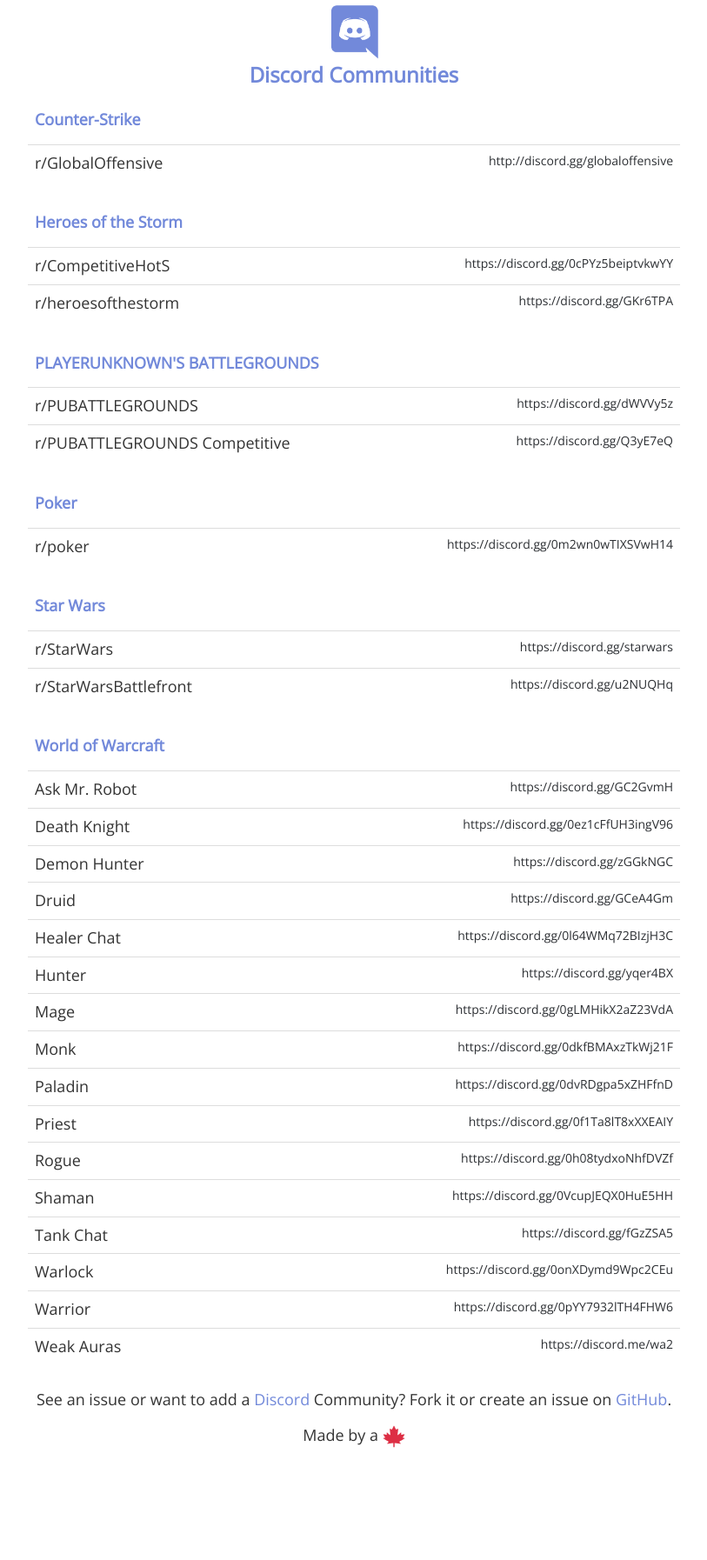
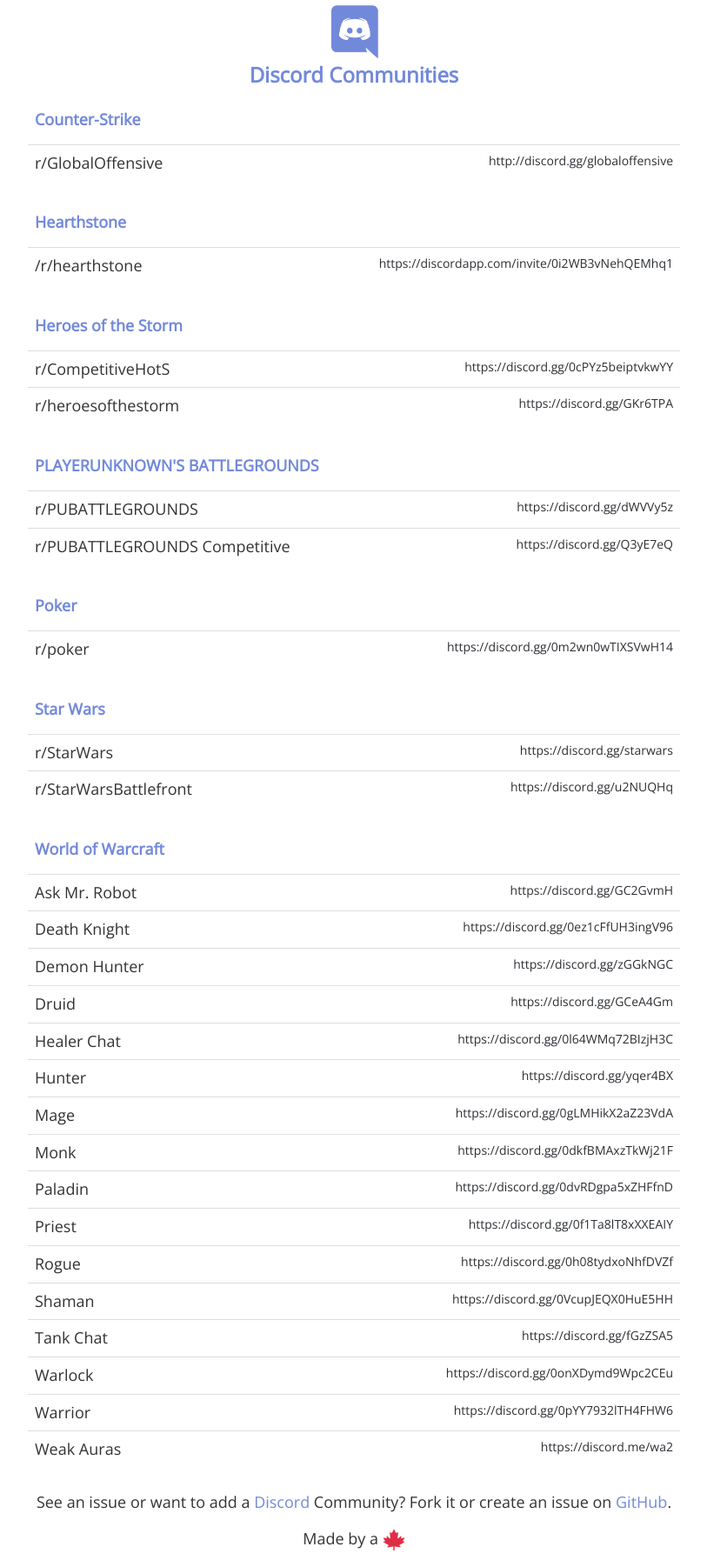
Before and after one commit to strattondev/discordcommunities, a Jekyll site: the page built from index.html, in a window 1280 px wide. Shown: the whole page at 87% size, without its empty margins (233-1046 px from the left). Built offline with Jekyll 4.4.1, drawn with Linux system fonts in a browser that asks for light colours; before the commit the page ends 1675 px from its top, so only the background shows below that.

Commit message:
Added Hearthstone (#4)

```diff
--- a/_data/communities.yml
+++ b/_data/communities.yml
@@ -1,6 +1,10 @@
 - id: csgo
   title: Counter-Strike
   website: http://blog.counter-strike.net
+
+- id: hearthstone
+  title: Hearthstone
+  website: https://us.battle.net/hearthstone/en/
 
 - id: hots
   title: Heroes of the Storm
--- /dev/null
+++ b/_data/hearthstone.yml
@@ -0,0 +1,2 @@
+- name: /r/hearthstone
+  discord: https://discordapp.com/invite/0i2WB3vNehQEMhq1
```
